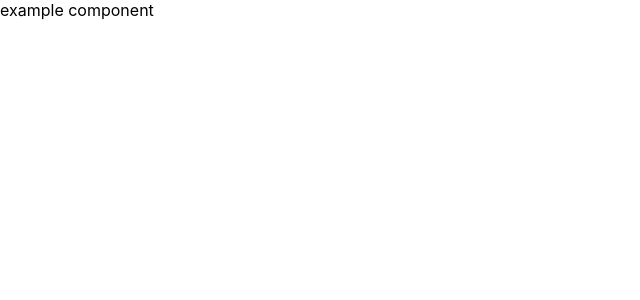
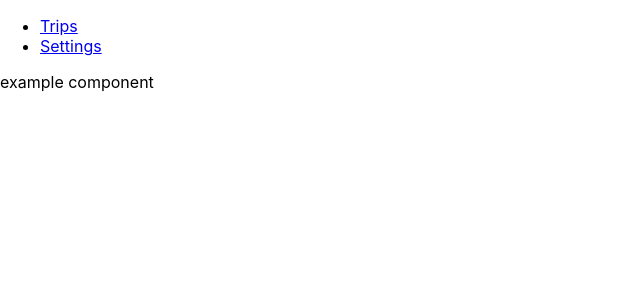
Before and after one commit to BloomTech-Labs/LabsPT1_bkwds, a React (Create React App) app in the folder client/: page / in a window 1280 px wide. Shown: the top 300 px of the page, without its empty margins (0-640 px from the left). Built offline with nearby package versions, Linux system fonts and the light colour scheme.

Commit message:
added trip view and other components

```diff
--- a/client/package.json
+++ b/client/package.json
@@ -8,8 +8,6 @@
     "react-router-dom": "^4.3.1"
   },
   "devDependencies": {
-    "babel-eslint": "^10.0.1",
-    "eslint": "^5.10.0",
     "eslint-config-prettier": "^3.3.0",
     "eslint-plugin-prettier": "^3.0.0",
     "eslint-plugin-react": "^7.11.1",
--- a/client/src/App.js
+++ b/client/src/App.js
@@ -1,27 +1,22 @@
-import React from "react"
-import { BrowserRouter as Router, Switch, Route } from "react-router-dom"
+import React, { Component } from "react"
+import "./App.css"
+import "./index.css"
+import Main from "./components/Navigation/Main"
+import NavigationMenu from "./components/Navigation/NavigationMenu"
 
-const App = () => {
-  return (
-    <Router>
-      <Switch>
-        <Route path="/" exact component={exampleComponent} />
-        <Route path="/signin" exact component={exampleComponent} />
-        <Route path="/signup" exact component={exampleComponent} />
-        <Route path="/trip" exact component={exampleComponent} />
-        <Route path="/trip/:tripId" exact component={exampleComponent} />
-        <Route
-          path="/trip/:tripId/progress/:progressId"
-          exact
-          component={exampleComponent}
-        />
-        <Route path="/trip/create" exact component={exampleComponent} />
-        <Route path="/billing" exact component={exampleComponent} />
-        <Route path="/settings" exact component={exampleComponent} />
-      </Switch>
-    </Router>
-  )
+class App extends Component {
+  render() {
+    return (
+      <div class="container">
+        <div>
+          <NavigationMenu />
+        </div>
+        <div>
+          <Main />
+        </div>
+      </div>
+    )
+  }
 }
 
-const exampleComponent = () => <span>example component</span>
 export default App
--- /dev/null
+++ b/client/src/components/Navigation/Main.js
@@ -0,0 +1,29 @@
+import React from "react"
+import { BrowserRouter as Router, Switch, Route } from "react-router-dom"
+import Navigation from "./NavigationMenu"
+import TripList from "../Trips/TripList"
+
+const Main = () => {
+  return (
+    <Router>
+      <Switch>
+        <Route path="/" exact component={exampleComponent} />
+        <Route path="/signin" exact component={exampleComponent} />
+        <Route path="/signup" exact component={exampleComponent} />
+        <Route path="/trip" exact component={TripList} />
+        <Route path="/trip/:tripId" exact component={exampleComponent} />
+        <Route
+          path="/trip/:tripId/progress/:progressId"
+          exact
+          component={exampleComponent}
+        />
+        <Route path="/trip/create" exact component={exampleComponent} />
+        <Route path="/billing" exact component={exampleComponent} />
+        <Route path="/settings" exact component={exampleComponent} />
+      </Switch>
+    </Router>
+  )
+}
+
+const exampleComponent = () => <span>example component</span>
+export default Main
--- /dev/null
+++ b/client/src/components/Navigation/NavigationMenu.js
@@ -0,0 +1,27 @@
+import React from "react"
+import { Link } from "react-router-dom"
+
+//Should always display on the left
+const NavigationMenu = () => (
+  <div>
+    <section>
+      <nav>
+        <ul>
+          <li>
+            {" "}
+            <a href="/trips" class="w3-bar-item w3-button">
+              Trips
+            </a>
+          </li>
+          <li>
+            <a href="/settings" class="w3-bar-item w3-button">
+              Settings
+            </a>{" "}
+          </li>
+        </ul>
+      </nav>
+    </section>
+  </div>
+)
+
+export default NavigationMenu
--- /dev/null
+++ b/client/src/components/Trips/TripList.js
@@ -0,0 +1,41 @@
+import React, { Component } from "react"
+// const express = require('express')
+// const Trips = require('./TripsSchema.js')
+// const router = express.Router()
+import { Link } from "react-router-dom"
+
+class TripList extends Component {
+  componentDidMount() {
+    this.props.getExpenses()
+  }
+
+  render() {
+    return (
+      <div>
+        <h5>Your Trips:</h5>
+        {this.props.trips.map(trip => {
+          return (
+            <div>
+              <Link
+                to={`/trip/${trip.id}`}
+                className="trip-card"
+                key={trip.id}
+                trip={trip}
+              >
+                <div>
+                  <div>{trip.description.substring(0, 21)}</div>
+                  <hr className="my-2" />
+                  <div>{trip.destination}</div>
+                </div>
+              </Link>
+            </div>
+          )
+        })}
+
+        {this.props.pending ? <h1>LOADING</h1> : null}
+      </div>
+    )
+  }
+}
+
+export default TripList
--- a/package.json
+++ b/package.json
@@ -14,5 +14,8 @@
       "prettier --write",
       "git add"
     ]
+  },
+  "dependencies": {
+    "prettier": "^1.15.3"
   }
 }
```
Also changed, not shown: client/src/components/Trips/TripView.js (added, +54 -0 lines), 2 other files (tests, documents, lock files or other folders).
